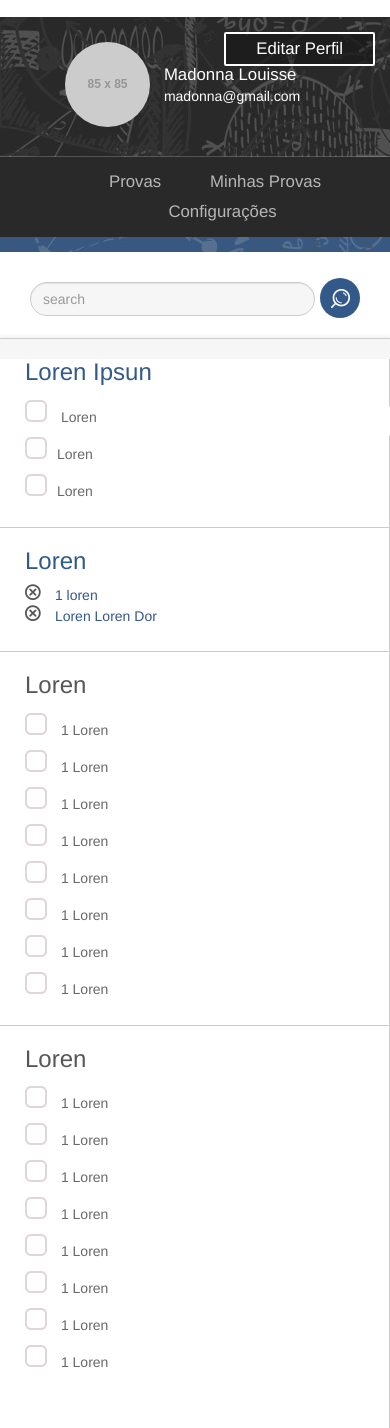
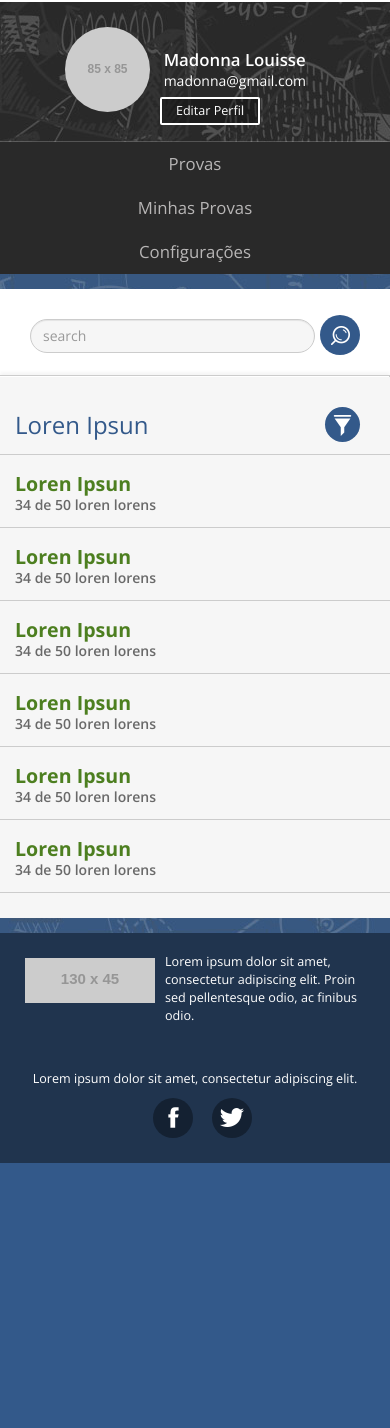
Before and after one commit to m4n3z40/m4n3z40.github.io, a plain HTML site: page filtro.html in a window 390 px wide. Shown: the part 98-1526 px from the top of the page. After the commit the page ends 1261 px from the top, so only its background shows below. Drawn offline with nearby package versions, Linux system fonts and the light colour scheme; placeholder pictures from the web are drawn by us.

Commit message:
Adicionando ajustes responsivos.

```diff
--- /dev/null
+++ b/css/responsive.css
@@ -0,0 +1,157 @@
+@media (max-width: 991px) {
+
+/* User info profile */
+.main-container .header .user-info .profile {
+	position: relative;
+}
+
+/* User info edit profile button */
+.main-container .header .user-info .edit-profile-button {
+	position: relative;
+	top: 5px;
+	right: 0;
+	left: 50%;
+	font-size: 90%;
+	padding: 3px 0;
+	width: 100px;
+	margin-left: -35px;
+}
+
+/********************************************************
+ * SECTIONS CLASSES AND STYLES -- MAIN
+ ********************************************************/
+
+.main-container .main .main-content .filters-container:before,
+.main-container .main .main-content .filters-container:after {
+	content: none;
+	display: none;
+}
+
+/* Filter container */
+.main-container .main .main-content .filters-container {
+	transition: all 0.5s ease;
+	max-height: 800px;
+	overflow: scroll;
+	padding: 15px 0;
+}
+
+.main-container .main .main-content .filters-container.closed {
+	max-height: 0;
+	padding: 0;
+	overflow: hidden;
+}
+
+/* Filter container close button */
+.main-container .main .main-content .filters-container .close-button {
+	margin-right: 30px;
+	margin-top: 15px;
+	float: right;
+	display: block;
+}
+
+/* Results list */
+.main-container .main .main-content .results-list-container {
+	padding: 15px 0;
+}
+
+/* open filters button  */
+.main-container .main .main-content .results-list-container .open-filters-button {
+	display: block;
+	float: right;
+	width: 35px;
+	height: 35px;
+	border-radius: 35px;
+	background: #33598a;
+	text-align: center;
+	margin-top: 15px;
+	margin-right: 30px;
+}
+
+.main-container .main .main-content .results-list-container .open-filters-button:hover,
+.main-container .main .main-content .results-list-container .open-filters-button:active {
+	text-decoration: none;
+	background: #4273b3;
+}
+
+.main-container .main .main-content .results-list-container .open-filters-button span {
+	color: #fff;
+	font-size: 150%;
+	line-height: 35px;
+}
+
+/********************************************************
+ * SECTIONS CLASSES AND STYLES -- FOOTER
+ ********************************************************/
+
+/* Main footer branding */
+.main-container .footer .social {
+	margin-top: 45px;
+}
+
+.main-container .footer .social .text {
+	display: block;
+	text-align: center;
+	vertical-align: middle;
+	margin-bottom: 10px;
+}
+
+.main-container .footer .social .buttons {
+	display: block;
+	text-align: center;
+}
+
+}
+
+
+@media (max-width: 767px) {
+
+/********************************************************
+ * GENERIC CLASSES AND STYLES
+ ********************************************************/
+
+/* Main container */
+.main-container {
+	margin-top: 0px;
+}
+
+/********************************************************
+ * SECTIONS CLASSES AND STYLES -- HEADER
+ ********************************************************/
+
+/* Header main menu */
+.main-container .header .main-menu {
+	padding: 0;
+}
+
+ /* Header main menu nav */
+.main-container .header .main-menu ul {
+	margin: 0;
+	padding-left: 0;
+}
+
+/* Header main menu nav item */
+.main-container .header .main-menu ul > li {
+	margin: 0;
+	display: block;
+}
+
+/* Header main menu nav item link */
+.main-container .header .main-menu ul > li > a {
+	padding: 10px 0;
+}
+
+/********************************************************
+ * SECTIONS CLASSES AND STYLES -- MAIN
+ ********************************************************/
+
+
+/********************************************************
+ * SECTIONS CLASSES AND STYLES -- FOOTER
+ ********************************************************/
+
+/* Main footer */
+.main-container .footer {
+ 	margin-bottom: 0px;
+}
+
+}
--- a/css/styles.css
+++ b/css/styles.css
@@ -1,8 +1,11 @@
+@import url(http://fonts.googleapis.com/css?family=Open+Sans:400,600,700,300);
+
 /********************************************************
  * GENERIC CLASSES AND STYLES
  ********************************************************/
 
 body {
+	font-family: 'Open Sans', Helvetica, sans-serif;
 	background: #33598a url('../img/main-bg.jpg') repeat;
 }
 
@@ -23,6 +26,7 @@ body {
 
 .close-button span {
 	color: #fff;
+	line-height: 30px;
 	font-size: 150%;
 }
 
@@ -96,12 +100,12 @@ body {
 
 .tests-list-item .info .subtitle, .results-list-item .info .subtitle {
 	line-height: 100%;
-	font-weight: 500;
+	font-weight: 600;
 	color: #696969;
 }
 
 .tests-list-item .info .description {
-	font-weight: 200;
+	font-weight: 400;
 	color: #696969;
 }
 
@@ -251,13 +255,13 @@ body {
 
 /* Profile info user name */
 .main-container .header .user-info .profile .info .user-name {
-	font-weight: 500;
+	font-weight: 600;
 	font-size: 120%;
 }
 
 /* Profile info user name */
 .main-container .header .user-info .profile .info .user-email {
-	font-weight: 200;
+	font-weight: 400;
 }
 
 /* User info edit profile button */
@@ -288,7 +292,6 @@ body {
 /* Header main menu nav */
 .main-container .header .main-menu ul {
 	margin: 10px 0;
-	display: inline-block;
 }
 
 /* Header main menu nav item */
@@ -424,6 +427,11 @@ body {
 	z-index: 1;
 }
 
+/* Filter container close button */
+.main-container .main .main-content .filters-container .close-button {
+	display: none;
+}
+
 /* Filter container sections */
 .main-container .main .main-content .filters-container .filter {
 	padding: 0 25px 15px;
@@ -446,7 +454,7 @@ body {
 }
 
 .main-container .main .main-content .filters-container .filter .checkbox label {
-	font-weight: 500;
+	font-weight: 600;
 	color: #696969;
 	line-height: 22px;
 }
@@ -454,6 +462,11 @@ body {
 /* Results list */
 .main-container .main .main-content .results-list-container {
 	padding: 0 0 45px;
+}
+
+/* open filter button  */
+.main-container .main .main-content .results-list-container .open-filters-button {
+	display: none;
 }
 
 /* Results list container */
@@ -489,7 +502,7 @@ body {
 
 .main-container .footer .branding .text {
 	font-size: 90%;
-	margin-top: -45px;
+	margin-top: -50px;
 	padding-left: 140px;
 	margin-bottom: 0;
 }
--- a/filtro.html
+++ b/filtro.html
@@ -10,6 +10,8 @@
     <link href="css/bootstrap.css" rel="stylesheet">
     <!-- Main styles file -->
     <link rel="stylesheet" href="css/styles.css">
+    <!-- Media queries with adjustments for small screens -->
+    <link rel="stylesheet" href="css/responsive.css">
 
     <!-- HTML5 shim and Respond.js for IE8 support of HTML5 elements and media queries -->
     <!-- WARNING: Respond.js doesn't work if you view the page via file:// -->
@@ -74,6 +76,10 @@
         <!-- /.main-header -->
         <div class="main-content filters-page col-sm-12">
           <aside class="filters-container col-sm-12 col-md-3">
+            <!-- Botão de fechar só aparece em telas pequenas -->
+            <a href="#" class="close-button">
+              <span>x</span>
+            </a>
             <section class="filter checkboxes-filter">
               <h3 class="filter-title featured">Loren Ipsun</h3>
 
@@ -220,6 +226,7 @@
           <!-- /.filters-container -->
 
           <div class="results-list-container col-sm-12 col-md-9">
+            <a href="#" class="open-filters-button"><span class="glyphicon glyphicon-filter"></span></a>
             <h3 class="results-title">Loren Ipsun</h3>
             <ul class="results-list">
               <li class="results-list-item">
@@ -273,14 +280,14 @@
       <!-- /.main -->
 
       <footer class="footer row">
-        <div class="branding col-md-6 col-sm-12">
+        <div class="branding col-md-5 col-sm-12">
           <img src="http://placehold.it/130x45" alt="Brand logo">
           <p class="text">
             Lorem ipsum dolor sit amet, consectetur adipiscing elit. Proin sed pellentesque odio, ac finibus odio.
           </p>
         </div>
         <!-- /.branding -->
-        <div class="social col-md-6 col-sm-12">
+        <div class="social col-md-offset-2 col-md-5 col-sm-12">
           <p class="text">
             Lorem ipsum dolor sit amet, consectetur adipiscing elit.
           </p>
--- a/js/script.js
+++ b/js/script.js
@@ -0,0 +1,30 @@
+(function() {
+	function applyResponsiveFiltersExperience() {
+		var $filtersPanel = $('.filters-container'),
+			$filtersPanelCloseButton = $filtersPanel.find('.close-button'),
+			$openFiltersButton = $('.results-list-container').find('.open-filters-button');
+
+
+		$filtersPanelCloseButton.on('click', function(e) {
+			e.preventDefault();
+
+			$filtersPanel.addClass('closed');
+			$openFiltersButton.show();
+		});
+
+		$openFiltersButton.on('click', function(e) {
+			e.preventDefault();
+
+			$filtersPanel.removeClass('closed');
+			$openFiltersButton.hide();
+		});
+
+		//Se for tela pequena, iniciar com filtro fechado
+		if ($(window).width() <= 991) {
+			$filtersPanel.addClass('closed');
+			$openFiltersButton.show();
+		}
+	}
+
+	applyResponsiveFiltersExperience();
+})();
```
Also changed, not shown: minhas_provas.html (+4 -2 lines).
